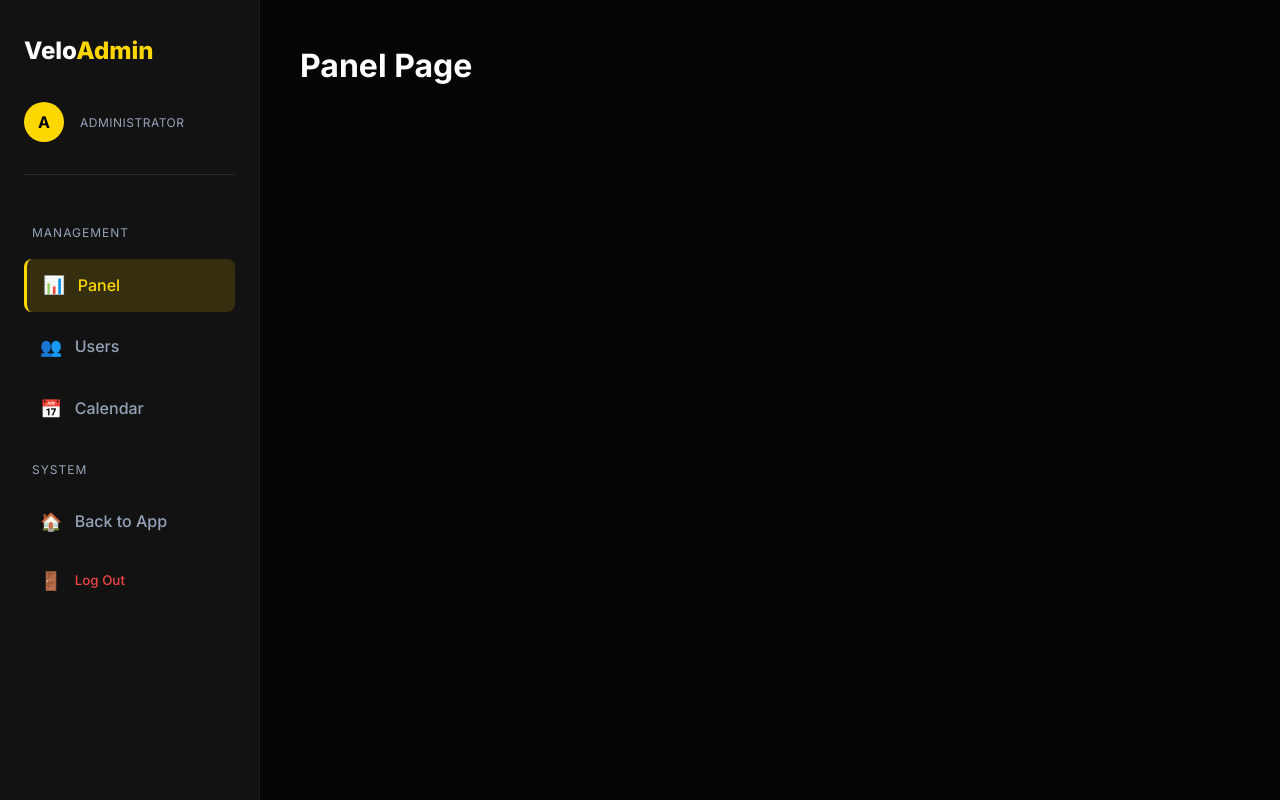
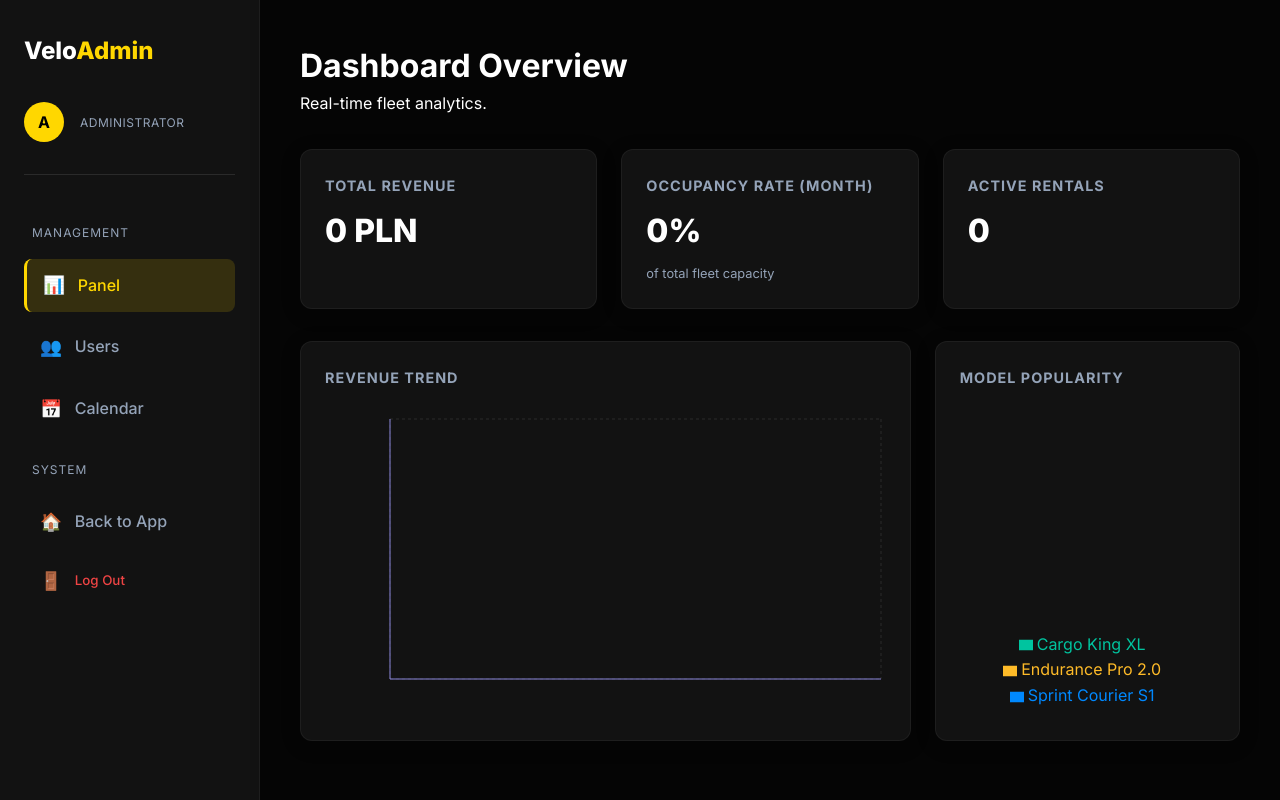
Before and after one commit to JakubJurkian/temporal-resource-allocation-system, a React (Vite) app: page /admin/panel in a window 1280 px wide. Built offline with nearby package versions, Linux system fonts and the light colour scheme; sample sign-in values are in the browser's storage.

Commit message:
feat: install third-party dependency responsible for charts & implement charts with initial logic

```diff
--- a/package.json
+++ b/package.json
@@ -16,7 +16,8 @@
     "react-big-calendar": "^1.19.4",
     "react-dom": "^19.2.0",
     "react-redux": "^9.2.0",
-    "react-router-dom": "^7.10.1"
+    "react-router-dom": "^7.10.1",
+    "recharts": "^3.6.0"
   },
   "devDependencies": {
     "@eslint/js": "^9.39.1",
--- a/src/pages/Admin/PanelPage/PanelPage.module.scss
+++ b/src/pages/Admin/PanelPage/PanelPage.module.scss
@@ -0,0 +1,61 @@
+@use "../../../styles/variables" as v;
+
+.dashboard {
+  display: flex;
+  flex-direction: column;
+  gap: 2rem;
+  width: 100%;
+}
+
+.kpiGrid {
+  display: grid;
+  grid-template-columns: repeat(auto-fit, minmax(240px, 1fr));
+  gap: 1.5rem;
+}
+
+.card {
+  background: v.$color-bg-card;
+  padding: 1.5rem;
+  border-radius: v.$radius-lg;
+  border: 1px solid rgba(255, 255, 255, 0.05);
+  box-shadow: 0 4px 20px rgba(0, 0, 0, 0.2);
+
+  h3 {
+    font-size: 0.9rem;
+    color: v.$color-text-muted;
+    text-transform: uppercase;
+    letter-spacing: 1px;
+    margin-bottom: 0.5rem;
+  }
+
+  .value {
+    font-size: 2rem;
+    font-weight: 800;
+    color: v.$color-text-main;
+  }
+
+  .subtext {
+    font-size: 0.8rem;
+    color: v.$color-text-muted;
+    margin-top: 0.5rem;
+  }
+}
+
+.chartsGrid {
+  display: grid;
+  grid-template-columns: 1fr; // Mobile first: 1 column
+  gap: 1.5rem;
+
+  @media (min-width: 1024px) {
+    grid-template-columns: 2fr 1fr; // Desktop: 2/3 Revenue, 1/3 Pie
+  }
+}
+
+.chartCard {
+  @extend .card; // Reuse card styles
+  min-height: 400px;
+
+  h3 {
+    margin-bottom: 1.5rem;
+  }
+}
--- a/src/pages/Admin/PanelPage/PanelPage.tsx
+++ b/src/pages/Admin/PanelPage/PanelPage.tsx
@@ -1,5 +1,125 @@
+import { useEffect, useState } from "react";
+import {
+  BarChart, Bar, XAxis, YAxis, CartesianGrid, Tooltip, ResponsiveContainer,
+  PieChart, Pie, Cell, Legend
+} from "recharts";
+import styles from "./Panelpage.module.scss";
+import { getUserReservations } from "../../../utils/bookingHelper"; // Assuming you have a getAllReservations
+import { getModels } from "../../../utils/fleetStorage";
+import { getMonthlyRevenue, getOccupancyRate, getPopularityStats } from "../../../utils/analyticsHelper";
+import { getUsersFromStorage } from "../../../utils/userStorage";
+
+// Mocking "All Reservations" if you don't have a specific helper for it yet
+// In a real app, you'd fetch ALL reservations, not just one user's.
+const getAllReservations = () => {
+  const users = getUsersFromStorage();
+  // Flatten all users' reservations into one big array
+  // This demonstrates "Array.flatMap" or "reduce"
+  const allRes = users.flatMap(u => getUserReservations(u.id));
+  return allRes;
+};
+
 const PanelPage = () => {
-  return <h1>Panel Page</h1>;
+  const [revenueData, setRevenueData] = useState<any[]>([]);
+  const [popularityData, setPopularityData] = useState<any[]>([]);
+  const [kpi, setKpi] = useState({ revenue: 0, occupancy: 0, activeRentals: 0 });
+
+  useEffect(() => {
+    // 1. Load Raw Data
+    const reservations = getAllReservations();
+    const models = getModels();
+
+    // 2. Process Data (The "Analytic Module" requirement)
+    const revenueChart = getMonthlyRevenue(reservations);
+    const popularityChart = getPopularityStats(reservations, models);
+
+    // 3. Calculate KPIs
+    const totalRevenue = reservations.reduce((sum, r) => r.status !== 'cancelled' ? sum + r.totalCost : sum, 0);
+    const occupancy = getOccupancyRate(reservations, models.length * 5); // Assuming 5 bikes per model
+    const active = reservations.filter(r => r.status === 'confirmed').length;
+
+    // 4. Set State
+    setRevenueData(revenueChart);
+    setPopularityData(popularityChart);
+    setKpi({ revenue: totalRevenue, occupancy, activeRentals: active });
+  }, []);
+
+  const COLORS = ['#0088FE', '#00C49F', '#FFBB28', '#FF8042'];
+
+  return (
+    <div className={styles.dashboard}>
+      <header className={styles.header}>
+        <h1>Dashboard Overview</h1>
+        <p>Real-time fleet analytics.</p>
+      </header>
+
+      {/* KPI CARDS */}
+      <div className={styles.kpiGrid}>
+        <div className={styles.card}>
+          <h3>Total Revenue</h3>
+          <div className={styles.value}>{kpi.revenue} PLN</div>
+        </div>
+        <div className={styles.card}>
+          <h3>Occupancy Rate (Month)</h3>
+          <div className={styles.value}>{kpi.occupancy}%</div>
+          <div className={styles.subtext}>of total fleet capacity</div>
+        </div>
+        <div className={styles.card}>
+          <h3>Active Rentals</h3>
+          <div className={styles.value}>{kpi.activeRentals}</div>
+        </div>
+      </div>
+
+      {/* CHARTS GRID */}
+      <div className={styles.chartsGrid}>
+
+        {/* CHART 1: Monthly Revenue */}
+        <div className={styles.chartCard}>
+          <h3>Revenue Trend</h3>
+          <div style={{ width: '100%', height: 300 }}>
+            <ResponsiveContainer>
+              <BarChart data={revenueData}>
+                <CartesianGrid strokeDasharray="3 3" stroke="rgba(255,255,255,0.1)" />
+                <XAxis dataKey="name" stroke="#8884d8" />
+                <YAxis stroke="#8884d8" />
+                <Tooltip
+                  contentStyle={{ backgroundColor: '#1a1a2e', borderColor: '#333' }}
+                  itemStyle={{ color: '#fff' }}
+                />
+                <Bar dataKey="revenue" fill="#82ca9d" radius={[4, 4, 0, 0]} />
+              </BarChart>
+            </ResponsiveContainer>
+          </div>
+        </div>
+
+        {/* CHART 2: Bike Popularity */}
+        <div className={styles.chartCard}>
+          <h3>Model Popularity</h3>
+          <div style={{ width: '100%', height: 300 }}>
+            <ResponsiveContainer>
+              <PieChart>
+                <Pie
+                  data={popularityData}
+                  cx="50%"
+                  cy="50%"
+                  innerRadius={60}
+                  outerRadius={80}
+                  paddingAngle={5}
+                  dataKey="count"
+                >
+                  {popularityData.map((_, index) => (
+                    <Cell key={`cell-${index}`} fill={COLORS[index % COLORS.length]} />
+                  ))}
+                </Pie>
+                <Tooltip />
+                <Legend />
+              </PieChart>
+            </ResponsiveContainer>
+          </div>
+        </div>
+      </div>
+    </div>
+  );
 };
 
 export default PanelPage;
--- /dev/null
+++ b/src/utils/analyticsHelper.ts
@@ -0,0 +1,74 @@
+import type { Reservation } from "../types/Reservation";
+import type { BikeModel } from "../types/Fleet";
+
+// Helper: Get duration in days between two dates
+const getDuration = (start: string, end: string) => {
+  const diff = new Date(end).getTime() - new Date(start).getTime();
+  return Math.ceil(diff / (1000 * 3600 * 24));
+};
+
+// REVENUE CHART DATA - Aggregates total income per month.
+// Uses: Array.reduce, Object.keys, Array.map
+export const getMonthlyRevenue = (reservations: Reservation[]) => {
+  const grouped = reservations.reduce((acc, res) => {
+    // Extract "YYYY-MM"
+    const monthKey = res.startDate.substring(0, 7);
+
+    if (res.status !== "cancelled") {
+      acc[monthKey] = (acc[monthKey] || 0) + res.totalCost;
+    }
+    return acc;
+  }, {} as Record<string, number>);
+
+  // Transform object back to array for the Chart
+  return Object.keys(grouped)
+    .sort()
+    .map((key) => ({
+      name: key, // e.g. "2025-12"
+      revenue: grouped[key],
+    }));
+};
+
+// OCCUPANCY RATE (%) - Formula: (Total Days Rented / (Total Bikes * Days in Month)) * 100
+
+export const getOccupancyRate = (
+  reservations: Reservation[],
+  totalFleetSize: number
+) => {
+  const currentMonth = new Date().toISOString().substring(0, 7); // "2024-05"
+  const daysInMonth = 30; // Approximation for MVP
+
+  // Filter reservations active in this month
+  const activeRes = reservations.filter(
+    (r) => r.startDate.startsWith(currentMonth) && r.status !== "cancelled"
+  );
+
+  // Sum total days rented
+  const totalDaysRented = activeRes.reduce((sum, res) => {
+    return sum + getDuration(res.startDate, res.endDate);
+  }, 0);
+
+  // Total Capacity = 50 bikes * 30 days = 1500 available slots
+  const totalCapacity = totalFleetSize * daysInMonth;
+
+  if (totalCapacity === 0) return 0;
+
+  return Math.round((totalDaysRented / totalCapacity) * 100);
+};
+
+// BIKE POPULARITY - Which models are rented most?
+export const getPopularityStats = (reservations: Reservation[], models: BikeModel[]) => {
+  const counts = reservations.reduce((acc, res) => {
+    // res.bikeId is like "war-xl-01", we need "xl" (model id)
+    const modelId = res.bikeId.split("-")[1];
+    if (res.status !== "cancelled") {
+      acc[modelId] = (acc[modelId] || 0) + 1;
+    }
+    return acc;
+  }, {} as Record<string, number>);
+
+  return models.map((m) => ({
+    name: m.name,
+    count: counts[m.id] || 0,
+  }));
+};
```
Also changed, not shown: 1 other file (tests, documents, lock files or other folders).
